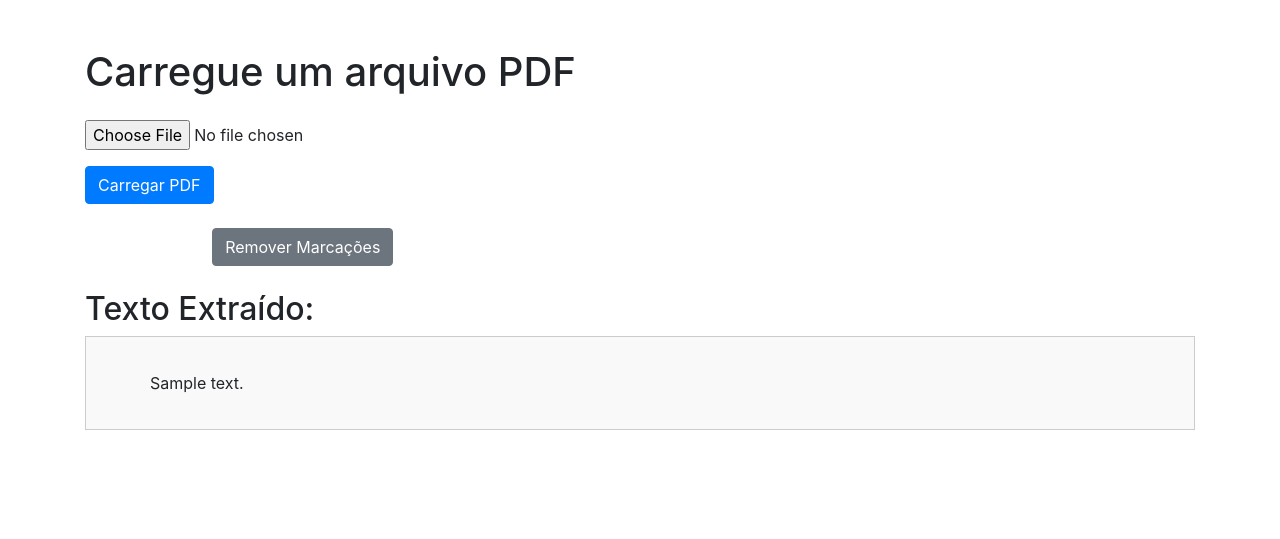
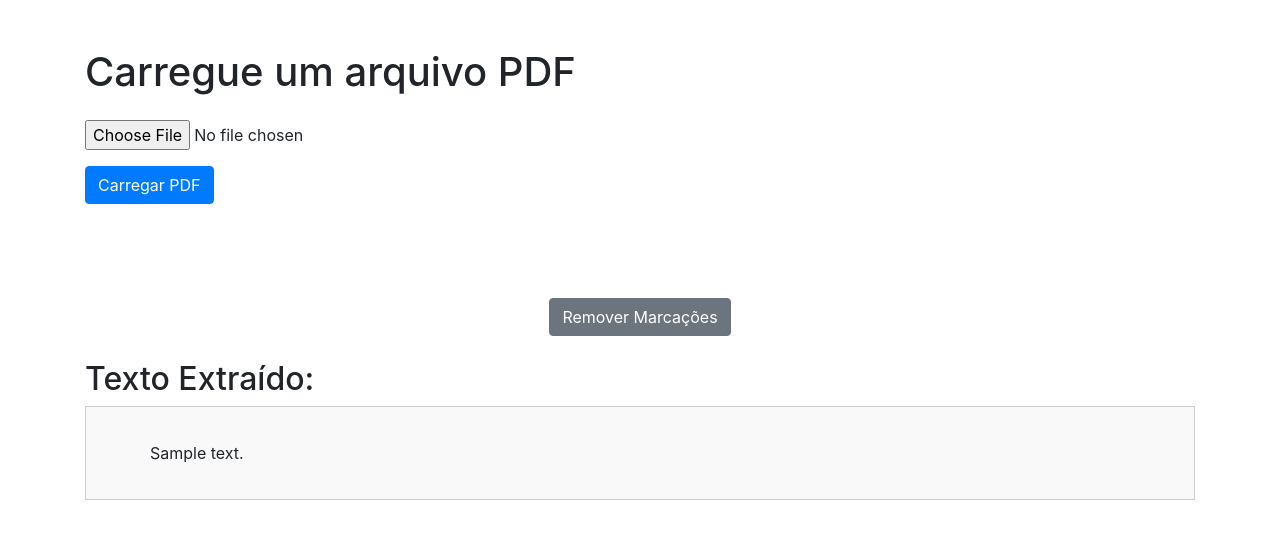
Before and after one commit to Moscarde/spacy_model_training_utility, a Flask app: template flask_app/templates/index.html in a window 1280 px wide. Shown: the top 539 px of the page. Run offline with Flask 3, Linux system fonts and the light colour scheme; the template is opened without the code that fills it: most values are stand-ins (such as "Sample title", 1, 10 or a date in 2020); some libraries are stand-ins or nearby versions.

Commit message:
fix: item spacing

```diff
--- a/flask_app/templates/index.html
+++ b/flask_app/templates/index.html
@@ -31,14 +31,17 @@
         </form>
 
         {% if extracted_text %}
-        <div class="mt-4">
+        <div class="d-flex justify-content-center mt-4 flex-wrap">
             {% if labels %}
                 {% for label, color in labels.items() %}
-                    <button onclick="sendSelectedText('{{ label }}')" class=" highlight-{{ label }}">{{ label.capitalize() }}</button>
+                    <button onclick="sendSelectedText('{{ label }}')" class=" highlight-{{ label }} m-1">{{ label.capitalize() }}</button>
                 {% endfor %}
             {% endif %}
+        </div>
+        <div class="d-flex justify-content-center mt-4">
             <button onclick="removeAllHighlights()" class="btn btn-secondary">Remover Marcações</button>
         </div>
+
 
         <h2 class="mt-4">Texto Extraído:</h2>
         <div id="text-content" class="text-container">
```
